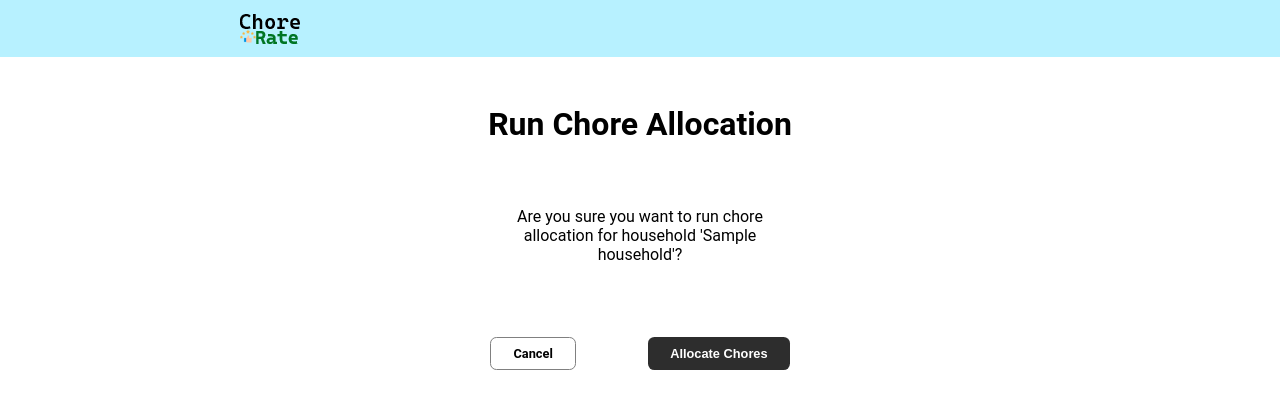
After one commit to avabellaw/ChoreRate, a Python web app: template chorerate/templates/household/confirm-chore-allocation.html in a window 1280 px wide. The commit adds this page. Shown: the top 409 px of the page. Run offline with Jinja, Linux system fonts and the light colour scheme; the template is opened without the code that fills it: most values are stand-ins (such as "Sample title", 1, 10 or a date in 2020).

Commit message:
Add confirmation dialog for run chore allocation

```diff
--- a/chorerate/static/css/styles.css
+++ b/chorerate/static/css/styles.css
@@ -304,7 +304,7 @@ a.small-link {
     display: flex;
 }
 
-#delete-chore-btn {
+.dual-form-btn-container > button:last-child {
     margin-left: auto;
 }
 
--- a/chorerate/templates/chores/manage.html
+++ b/chorerate/templates/chores/manage.html
@@ -9,7 +9,7 @@
         <h1>Manage chores</h1>
     </div>
 
-    <button id="run-chore-allocation" class="btn">Run chore allocation</button>
+    <a href="{{ url_for('household.run_chore_allocation') }}" class="btn">Run chore allocation</a>
 
     <div id="add-chore">
         <h2>Add chore:</h2>
@@ -84,5 +84,4 @@
 
 {% block scripts %}
 <script src="{{ url_for('static', filename='js/add-chore.js') }}"></script>
-<script src="{{ url_for('static', filename='js/run-chore-allocation.js') }}"></script>
 {% endblock %}
--- /dev/null
+++ b/chorerate/templates/household/confirm-chore-allocation.html
@@ -0,0 +1,23 @@
+{% extends 'base.html' %}
+
+{% block title %}
+    {{ super() }} - Delete chore
+{% endblock %}
+
+{% block content %}
+
+<div id="page-header">
+    <h1>Run chore allocation</h1>
+</div>
+
+<form class="form form--sm" method="POST">
+    <p class="text-center">Are you sure you want to run chore allocation for household '{{ household.name }}'?</p>
+    <br>
+
+    <div class="dual-form-btn-container">
+        <a href="{{ url_for('chore.manage') }}" class="btn btn--form btn--muted">Cancel</a>
+        <button type="submit" class="btn btn--form">Allocate Chores</button>
+    </div>
+</form>
+
+{% endblock %}
```
Also changed, not shown: chorerate/routes/household.py (+15 -12 lines), chorerate/static/js/run-chore-allocation.js (deleted, +0 -17 lines).
